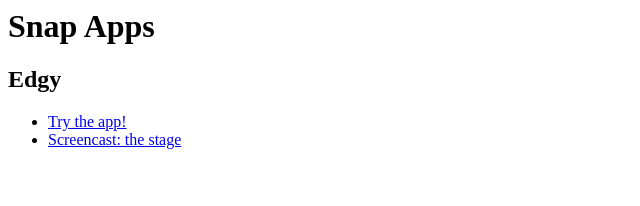
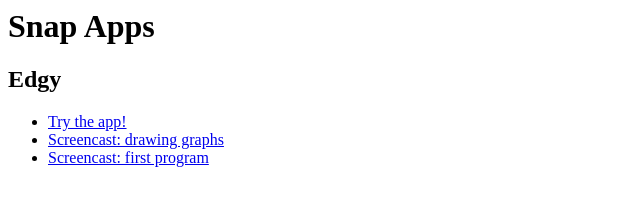
Before and after one commit to snapapps/snapapps.github.io, a plain HTML site: page index.html in a window 1280 px wide. Shown: the whole page, without its empty margins (0-640 px from the left). Drawn offline with Linux system fonts and the light colour scheme.

Commit message:
new video

```diff
--- a/index.html
+++ b/index.html
@@ -9,7 +9,8 @@
 
 <ul>
 <li> <a href="edgy/app/edgy.html">Try the app!</a>
-<li> <a href="http://goo.gl/NB2FZu">Screencast: the stage</a>
+<li> <a href="http://goo.gl/NB2FZu">Screencast: drawing graphs</a>
+<li> <a href="http://goo.gl/7ElphI">Screencast: first program</a>
 </ul>
 
 </body>
```
